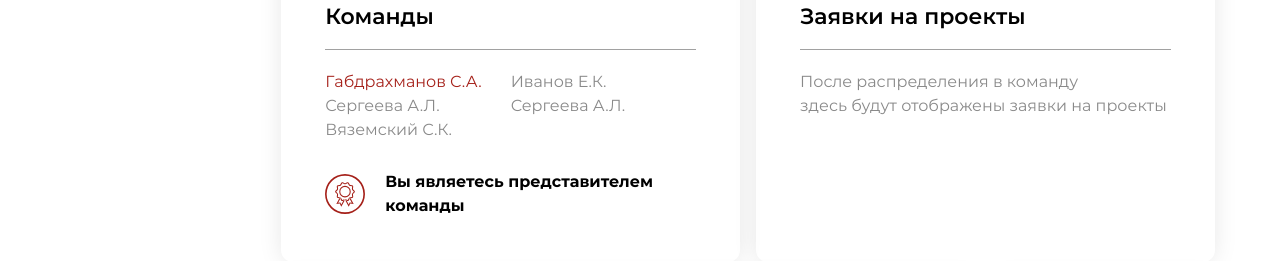
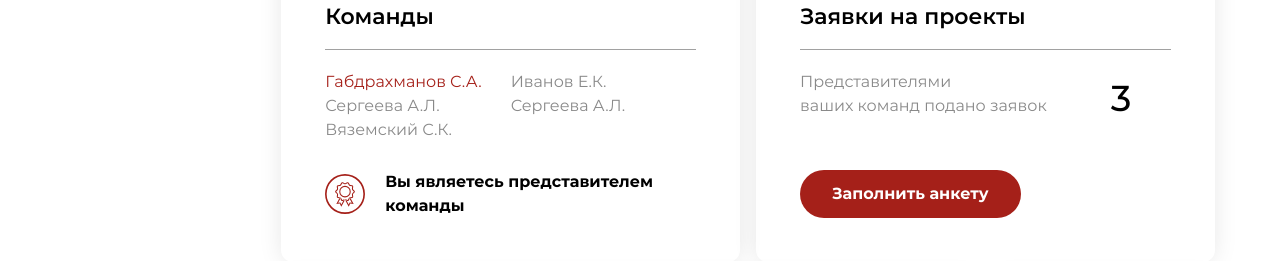
Before and after one commit to AngW1SH/Registry, a Next.js app in the folder client/: page /user in a window 1280 px wide. Shown: the part 691-952 px from the top of the page. Built offline with nearby package versions, Linux system fonts and the light colour scheme; no server answers.

Commit message:
Add UserRequestsTeamleadPreview

```diff
--- a/client/src/pagesLayer/User/ui/UserHomePage.tsx
+++ b/client/src/pagesLayer/User/ui/UserHomePage.tsx
@@ -6,6 +6,7 @@ import {
   UserProfilePreview,
   UserProjectsPreview,
   UserRequestsPreview,
+  UserRequestsTeamleadPreview,
   UserRequestsUnassignedPreview,
   UserTeamsPreview,
   UserTeamsTeamleadPreview,
@@ -21,7 +22,7 @@ const UserHomePage: FC<UserHomePageProps> = () => {
       <UserProfilePreview className="col-span-2" />
       <UserFormsWarningPreview className="col-span-2" />
       <UserTeamsTeamleadPreview className="col-span-2" />
-      <UserRequestsUnassignedPreview className="col-span-2" />
+      <UserRequestsTeamleadPreview className="col-span-2" />
       <UserProjectsPreview className="col-span-3" />
       <UserArchivePreview className="col-span-1" />
     </div>
--- a/client/src/widgets/UserPreview/index.ts
+++ b/client/src/widgets/UserPreview/index.ts
@@ -6,6 +6,7 @@ import UserTeamsWarningPreview from "./ui/UserTeamsWarningPreview";
 import UserTeamsTeamleadPreview from "./ui/UserTeamsTeamleadPreview";
 import UserRequestsPreview from "./ui/UserRequestsPreview";
 import UserRequestsUnassignedPreview from "./ui/UserRequestsUnassignedPreview";
+import UserRequestsTeamleadPreview from "./ui/UserRequestsTeamleadPreview";
 import UserProjectsPreview from "./ui/UserProjectsPreview";
 import UserArchivePreview from "./ui/UserArchivePreview";
 
@@ -18,6 +19,7 @@ export {
   UserTeamsTeamleadPreview,
   UserRequestsPreview,
   UserRequestsUnassignedPreview,
+  UserRequestsTeamleadPreview,
   UserProjectsPreview,
   UserArchivePreview,
 };
--- /dev/null
+++ b/client/src/widgets/UserPreview/ui/UserRequestsTeamleadPreview.tsx
@@ -0,0 +1,34 @@
+import { Button, NamedBlock } from "@/shared/ui";
+import { FC } from "react";
+
+interface UserRequestsTeamleadPreviewProps {
+  className?: string;
+}
+
+const UserRequestsTeamleadPreview: FC<UserRequestsTeamleadPreviewProps> = ({
+  className,
+}) => {
+  return (
+    <NamedBlock className={className} title={"Заявки на проекты"}>
+      <div className="flex h-full flex-col items-start">
+        <div className="flex items-end">
+          <p className="font-[0.9375rem] text-[#898989]">
+            Представителями
+            <br />
+            ваших команд подано заявок
+          </p>
+          <div className="pr-16" />
+          <p className="flex items-center justify-center text-4xl font-medium">
+            3
+          </p>
+        </div>
+        <div className="pt-11" />
+        <Button className="mt-auto rounded-full px-8 py-3">
+          Заполнить анкету
+        </Button>
+      </div>
+    </NamedBlock>
+  );
+};
+
+export default UserRequestsTeamleadPreview;
```
